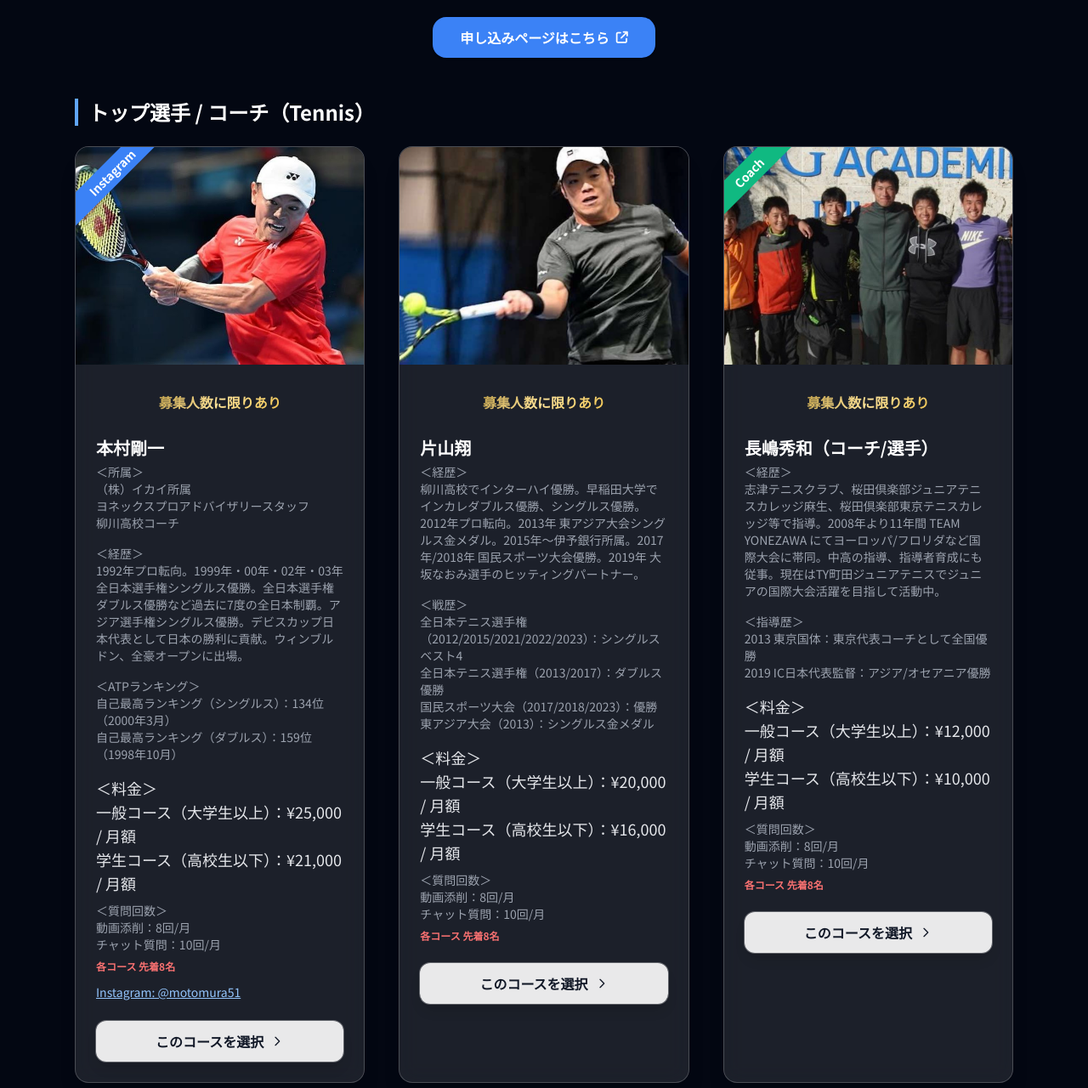
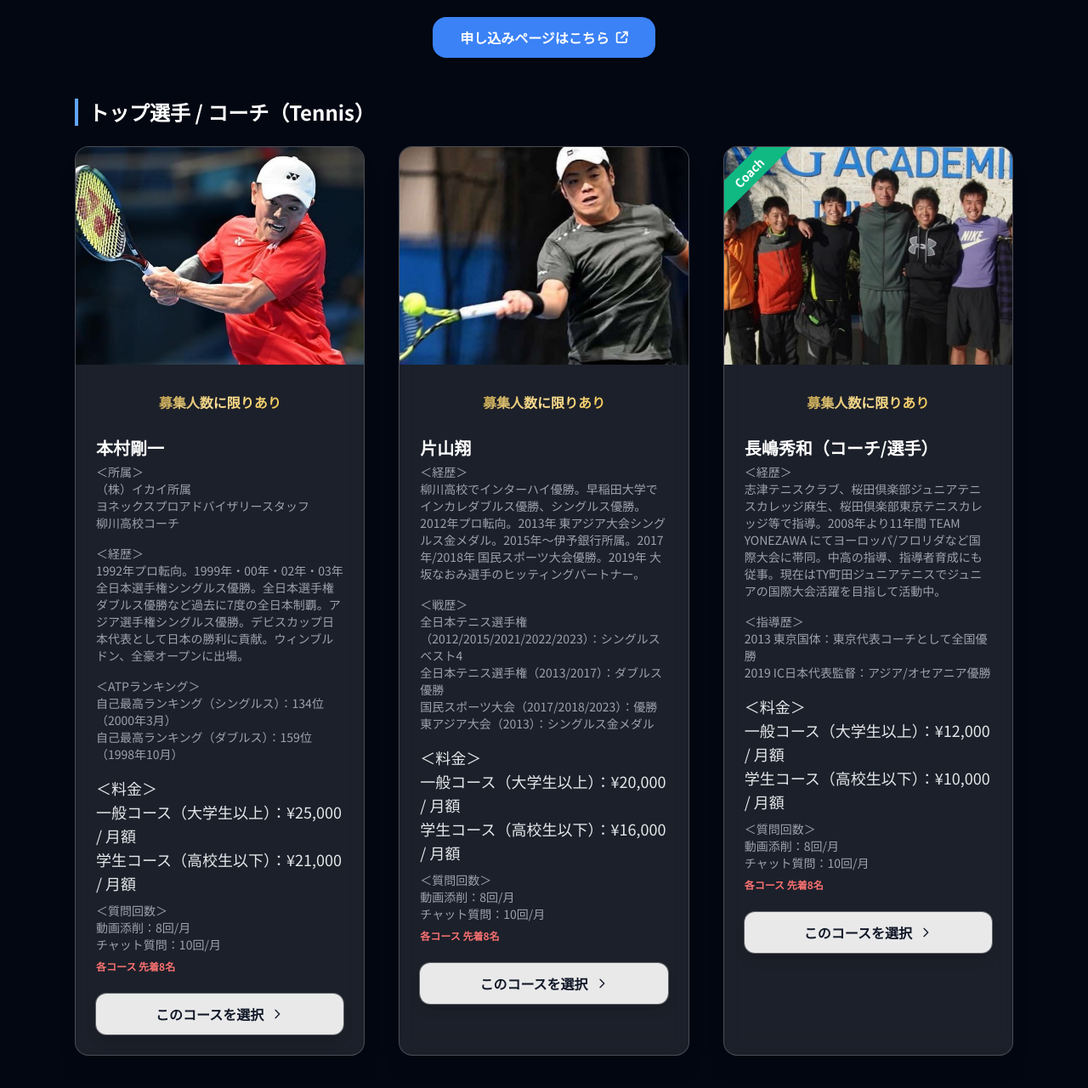
Before and after one commit to Drop1235/onlineschool-tennis-lp, a plain HTML site: page index.html in a window 1280 px wide. Shown: the part 320-1600 px from the top of the page at 85% size. Drawn offline with nearby package versions, Linux system fonts and the light colour scheme.

Commit message:
remove motomura instagram

```diff
--- a/index.html
+++ b/index.html
@@ -87,7 +87,6 @@
               target="_blank"
               rel="noopener noreferrer"
             >
-              <div class="absolute top-4 -left-8 bg-blue-500 text-white text-sm font-bold px-12 py-1 transform -rotate-45 -translate-x-2 shadow-lg">Instagram</div>
               <img
                 src="./img/motomura.jpg"
                 alt="本村剛一"
@@ -103,7 +102,6 @@
                 <p class="text-gray-200 text-lg mb-2">＜料金＞<br />一般コース（大学生以上）：¥25,000 / 月額<br />学生コース（高校生以下）：¥21,000 / 月額</p>
                 <p class="text-gray-400 text-sm">＜質問回数＞<br />動画添削：8回/月<br />チャット質問：10回/月</p>
                 <p class="text-red-400 text-xs font-bold mt-2">各コース 先着8名</p>
-                <p class="text-sm text-blue-300 mt-3 underline">Instagram: @motomura51</p>
               </div>
               <div class="px-6 pb-6">
                 <span
```
